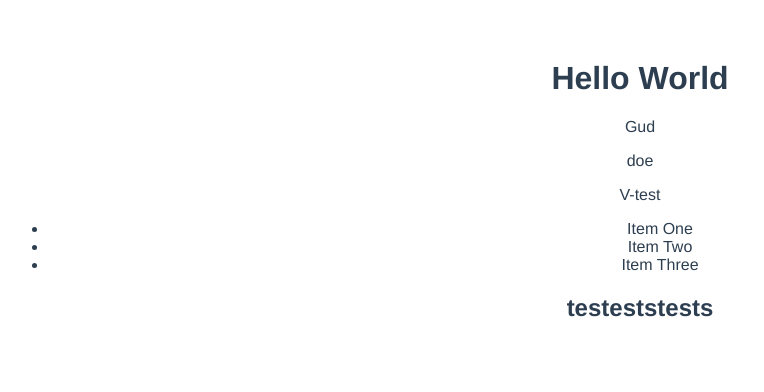
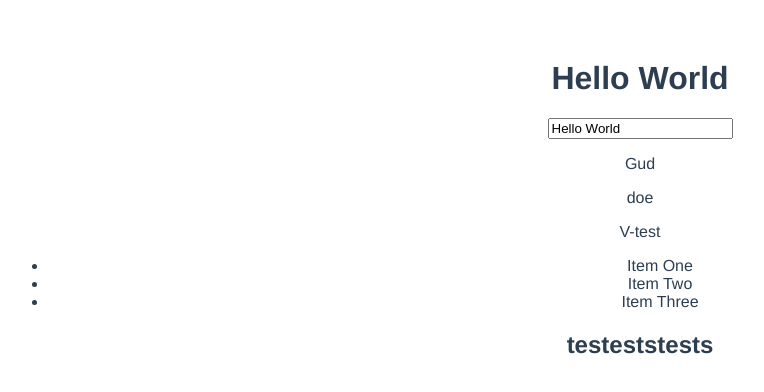
Before and after one commit to dctreborn/vue-practice, a Vue app: page / in a window 1280 px wide. Shown: the top 392 px of the page, without its empty margins (0-764 px from the left). Built offline with nearby package versions, Linux system fonts and the light colour scheme.

Commit message:
input field example

```diff
--- a/src/components/Test.vue
+++ b/src/components/Test.vue
@@ -3,6 +3,8 @@
       <h1>
           {{title}}
       </h1>
+      <input type="text" v-model="title"><br/>
+
       <p v-if="showName">{{user.first_name}}</p>
       <p v-else="showName">Gud</p>
       <p v-text="user.last_name"/>
```
